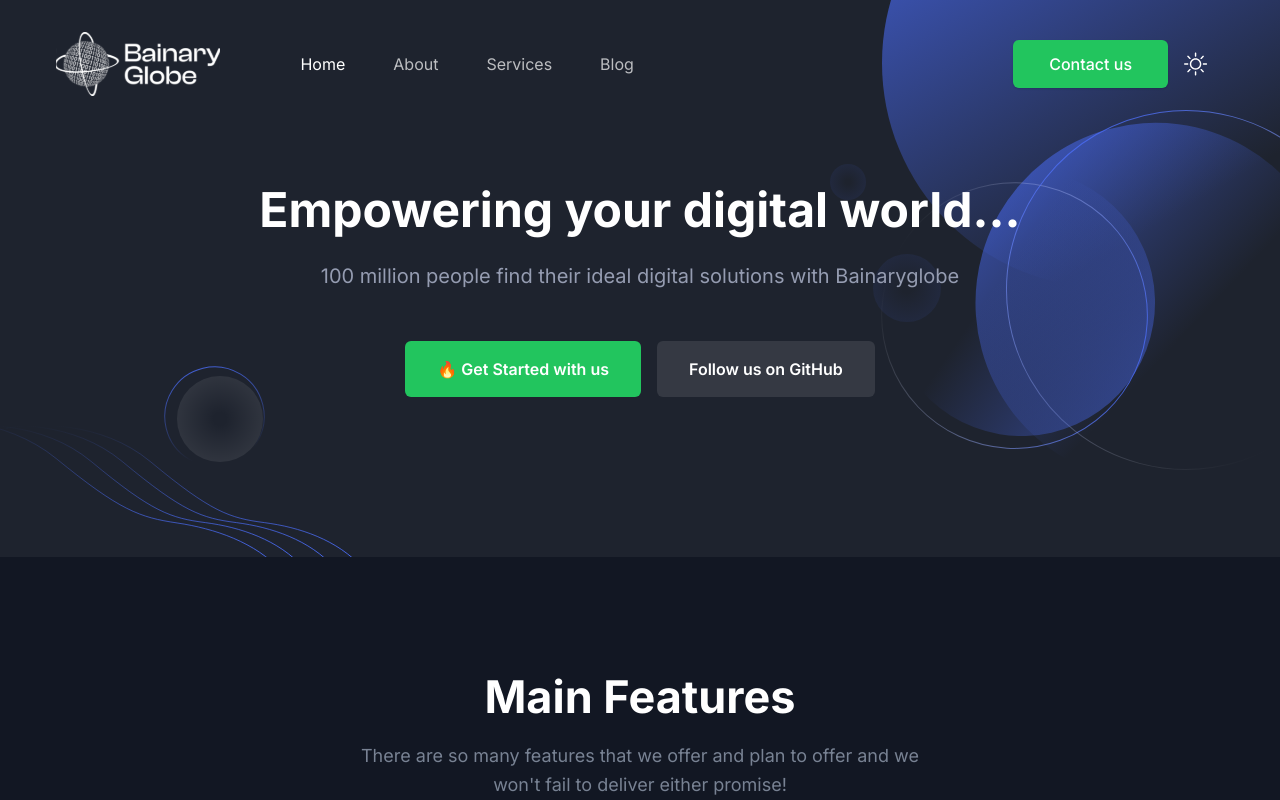
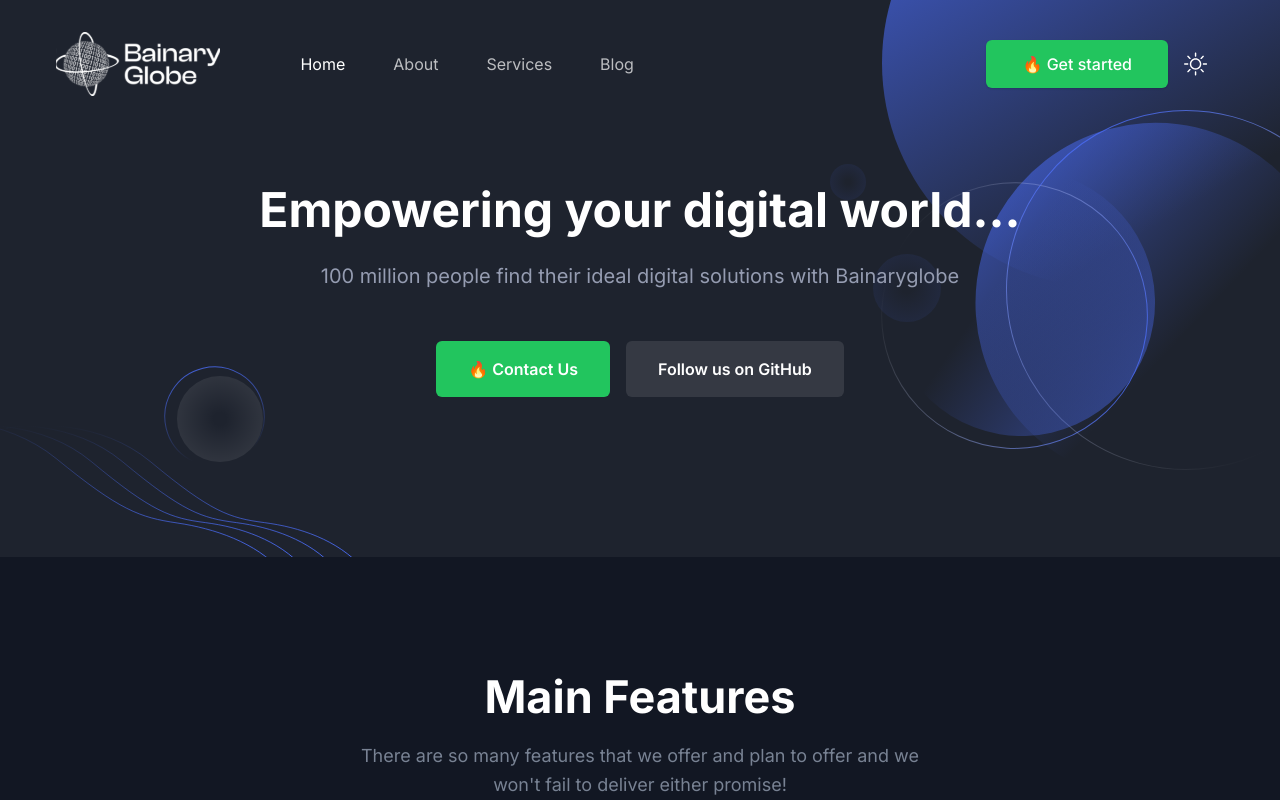
Before and after one commit to bAInaryglobe/bAInaryglobe, a Next.js app: page / in a window 1280 px wide. Shown: the top 800 px of the page. Built offline with nearby package versions, Linux system fonts and the light colour scheme.

Commit message:
get started with bainaryglobe

```diff
--- a/src/components/Header/index.tsx
+++ b/src/components/Header/index.tsx
@@ -175,7 +175,7 @@ const Header = () => {
                   href="/signup"
                   className="ease-in-up shadow-btn hover:shadow-btn-hover hidden rounded-md bg-green-500 px-8 py-3 text-base font-medium text-white transition duration-300 hover:bg-opacity-90 md:block md:px-9 lg:px-6 xl:px-9"
                 >
-Contact us
+🔥 Get started
 
                 </Link>
                 <div>
--- a/src/components/Hero/index.tsx
+++ b/src/components/Hero/index.tsx
@@ -22,7 +22,7 @@ const Hero = () => {
                     href="/contact"
                     className="rounded-md bg-green-500 px-8 py-4 text-base font-semibold text-white duration-300 ease-in-out hover:bg-primary/80"
                   >
-                    🔥 Get Started with us
+                    🔥 Contact Us
 
                   </Link>
                   <Link
```
